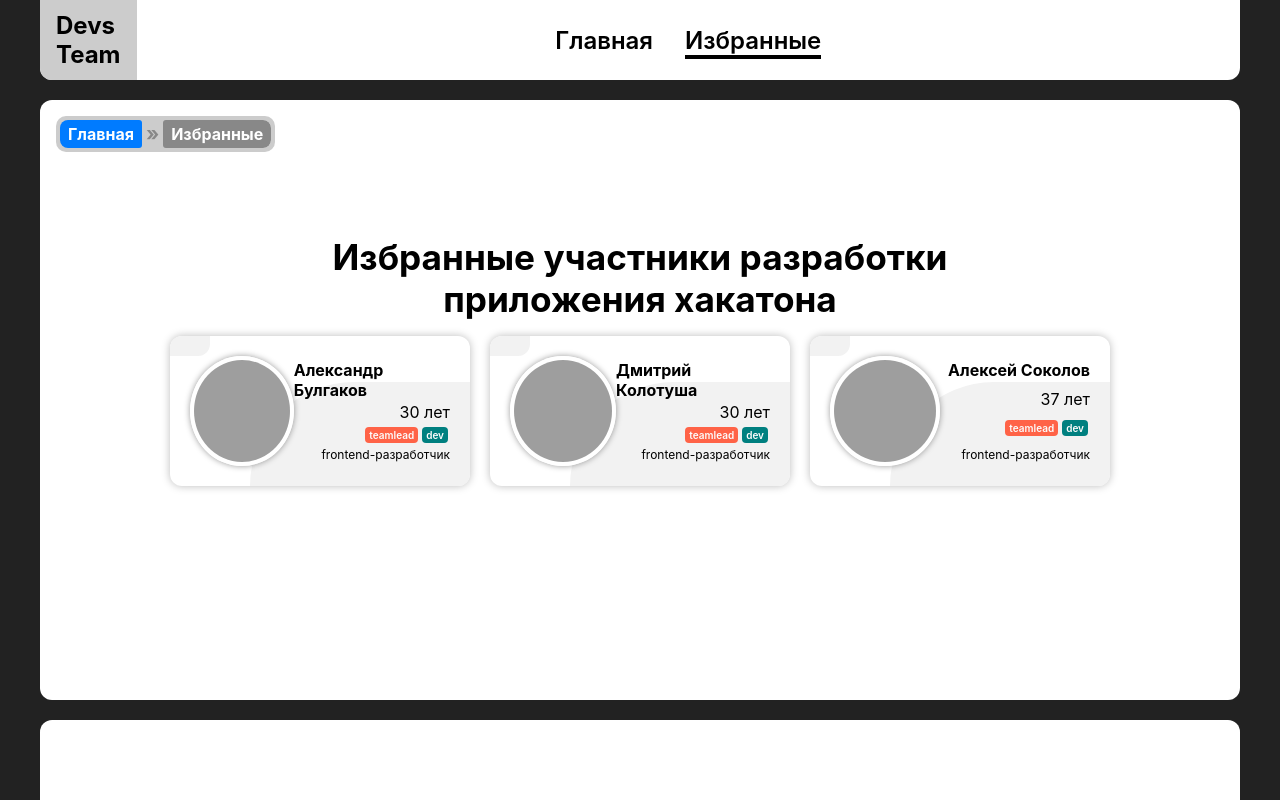
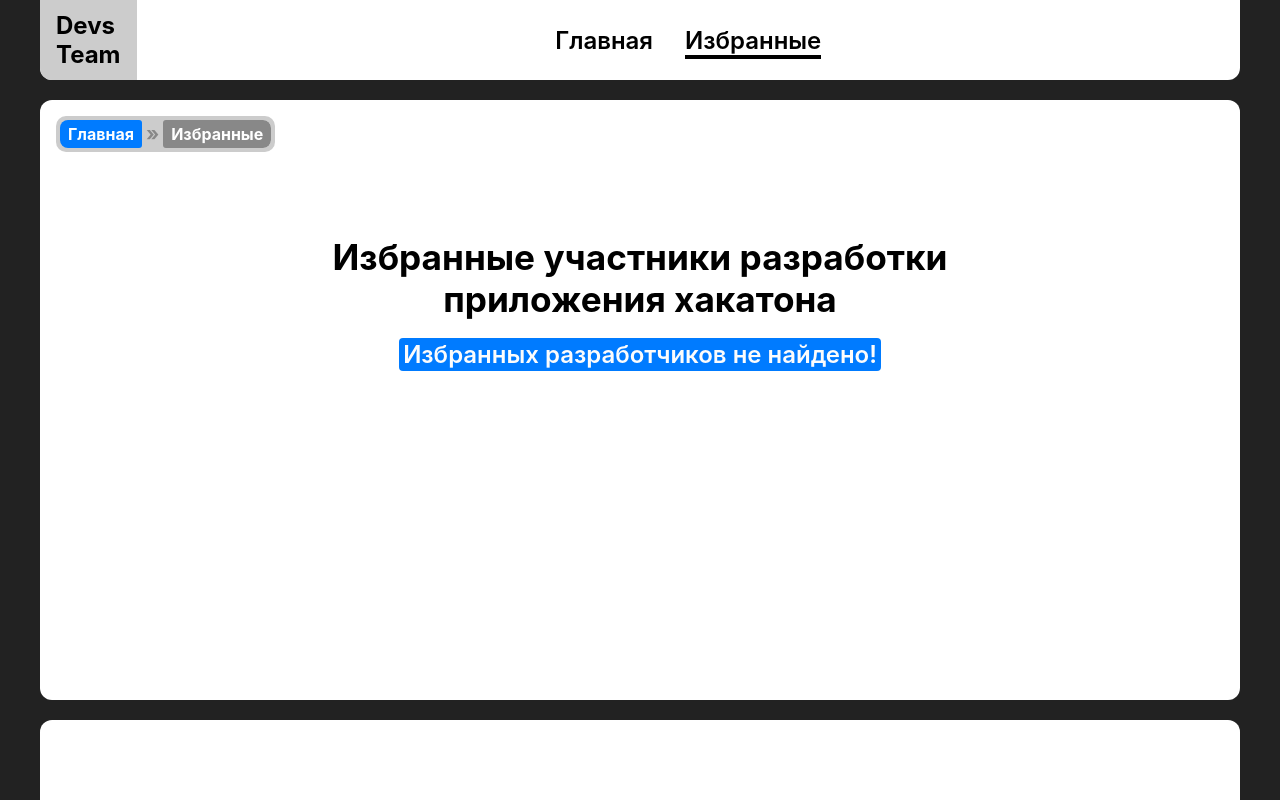
Before and after one commit to mentor-27/react_hackathone, a React (Create React App) app: page /favorites in a window 1280 px wide. Built offline with nearby package versions, Linux system fonts and the light colour scheme; data requests are answered from the project's data file; grey boxes are pictures that could not be loaded.

Commit message:
add onClick in DevCard

```diff
--- a/src/components/DevCard/DevCard.jsx
+++ b/src/components/DevCard/DevCard.jsx
@@ -2,11 +2,11 @@ import { Badge, Title } from '../';
 import { getAgeSign } from '../../utils';
 import styled from 'styled-components';
 
-const DevCardContainer = ({ className, dev }) => {
-	const { firstName, lastName, age, about, imageUrl, contacts } = dev || {}; // раскомментируй
+const DevCardContainer = ({ className, dev, onClick }) => {
+	const { id, firstName, lastName, age, about, imageUrl, contacts } = dev || {}; // раскомментируй
 
 	return (
-		<div className={className}>
+		<div className={className} onClick={() => onClick(id)}>
 			<div className="tlDeco"></div>
 			<div className="brDeco"></div>
 			<div className="devImgContainer">
--- a/src/pages/Favorites/Favorites.jsx
+++ b/src/pages/Favorites/Favorites.jsx
@@ -3,6 +3,7 @@ import { getDevelopers } from '../../api';
 import {
 	addFavoriteDevelopersInLocalStorage,
 	getFavoriteDevelopersFromLocalStorage,
+	removeFavoriteDevelopersFromLocalStorage,
 } from '../../utils';
 import { Badge, DevCard, Title } from '../../components';
 import styled from 'styled-components';
@@ -13,9 +14,9 @@ const FavoritesContainer = ({ className }) => {
 	const [error, setError] = useState(null);
 
 	// для заполнения localStorage для ПРОВЕРКИ
-	for (let i = 1; i <= 3; i++) {
-		addFavoriteDevelopersInLocalStorage(i);
-	}
+	// for (let i = 1; i <= 3; i++) {
+	// 	addFavoriteDevelopersInLocalStorage(i);
+	// }
 
 	useEffect(() => {
 		const favoritesIds = getFavoriteDevelopersFromLocalStorage();
@@ -32,6 +33,11 @@ const FavoritesContainer = ({ className }) => {
 				setLoading(false);
 			});
 	}, []);
+
+	const handleRemoveFavorite = id => {
+		removeFavoriteDevelopersFromLocalStorage(id);
+		setFavoritesDevelopers(favoritesDevelopers.filter(developer => developer.id !== id));
+	};
 
 	if (loading) {
 		return <div className={className}>Загрузка...</div>;
@@ -52,7 +58,11 @@ const FavoritesContainer = ({ className }) => {
 				<div className="cards">
 					{favoritesDevelopers.length > 0 ? (
 						favoritesDevelopers.map(favoriteDeveloper => (
-							<DevCard key={favoriteDeveloper.id} dev={favoriteDeveloper} />
+							<DevCard
+								key={favoriteDeveloper.id}
+								dev={favoriteDeveloper}
+								onClick={handleRemoveFavorite}
+							/>
 						))
 					) : (
 						<Badge color="#007bff" size="24px">
```
